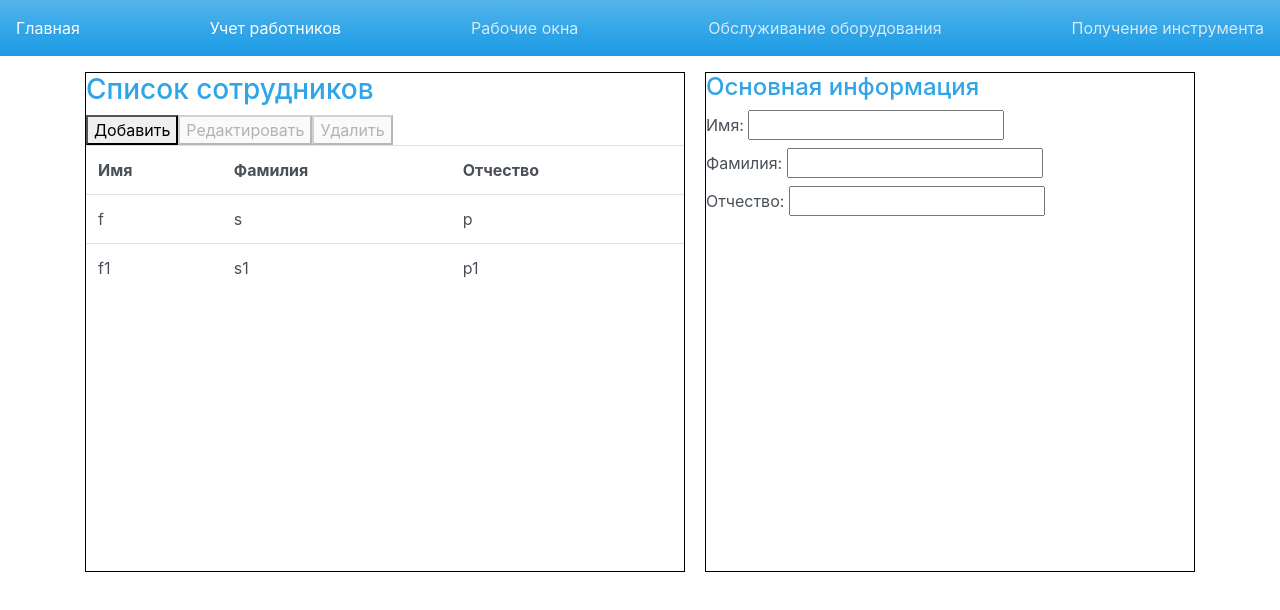
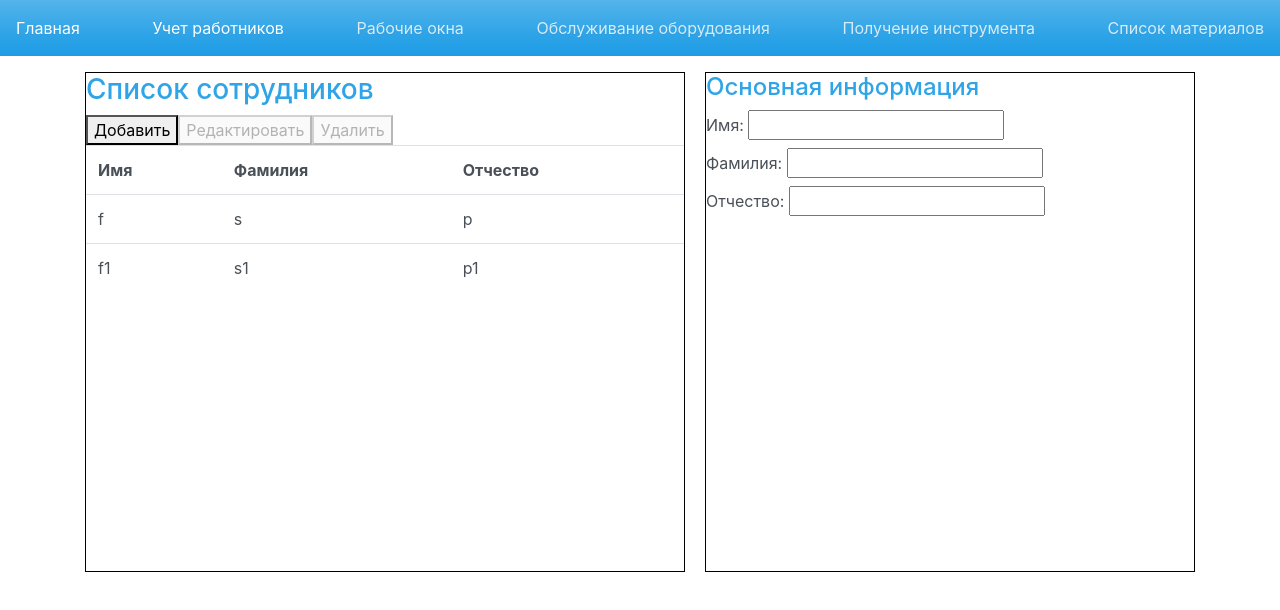
Before and after one commit to CloudOpsMaster/factoryBusinessOptimisation, an Angular app in the folder business-optimisation-app/: page /employee in a window 1280 px wide. Shown: the top 610 px of the page. Built offline with nearby package versions, Linux system fonts and the light colour scheme.

Commit message:
added route to materials-dictionary

```diff
--- a/business-optimisation-app/src/app/app-routing.module.ts
+++ b/business-optimisation-app/src/app/app-routing.module.ts
@@ -1,11 +1,11 @@
 import { NgModule } from '@angular/core';
 import { Routes, RouterModule } from '@angular/router';
 import { EmployeeManagerComponent } from './dsob/employee/employee-manager/employee-manager.component';
-import { AppComponent } from './app.component';
 import { HomeComponent } from './home/home/home.component';
 import { DayOffFormComponent } from './ihor/day-off-form/day-off-form.component';
 import { InstrumentServisesComponent } from './vdry/instrument-servises/instrument-servises.component';
 import { GettingToolsComponent } from "./mary/getting-tools/getting-tools.component";
+import { MaterialsDictionaryComponent } from './yulia/materials-dictionary/materials-dictionary.component';
 
 
 const routes: Routes = [
@@ -30,6 +30,10 @@ const routes: Routes = [
     path: 'gettings-tools',
     component: GettingToolsComponent
   },
+  {
+    path: 'materials-dictionary',
+    component: MaterialsDictionaryComponent
+  },
 
   {
     path: '',
--- a/business-optimisation-app/src/app/app.component.html
+++ b/business-optimisation-app/src/app/app.component.html
@@ -15,6 +15,9 @@
         <li class="nav navbar-nav">
             <a routerLink="/gettings-tools" routerLinkActive="active" class="nav-link">Получение инструмента</a>
         </li>
+        <li class="nav navbar-nav">
+        <a routerLink="/materials-dictionary" routerLinkActive="active" class="nav-link">Список материалов</a>
+        </li>
     </ul>
 </div>
 
--- a/business-optimisation-app/src/app/app.module.ts
+++ b/business-optimisation-app/src/app/app.module.ts
@@ -12,6 +12,7 @@ import { EmployeeListComponent } from './dsob/employee/employee-list/employee-li
 import { EmployeeInfoEditorComponent } from './dsob/employee/employee-info-editor/employee-info-editor.component';
 import { ReactiveFormsModule, FormsModule } from '@angular/forms';
 import { GettingToolsComponent } from './mary/getting-tools/getting-tools.component';
+import { MaterialsDictionaryComponent } from './yulia/materials-dictionary/materials-dictionary.component';
 
 @NgModule({
   declarations: [
@@ -21,6 +22,7 @@ import { GettingToolsComponent } from './mary/getting-tools/getting-tools.compon
     EmployeeListComponent,
     EmployeeInfoEditorComponent,
     CreateMaterialFormComponent,
+    MaterialsDictionaryComponent,
     DayOffFormComponent,
     InstrumentServisesComponent,
     GettingToolsComponent
```
